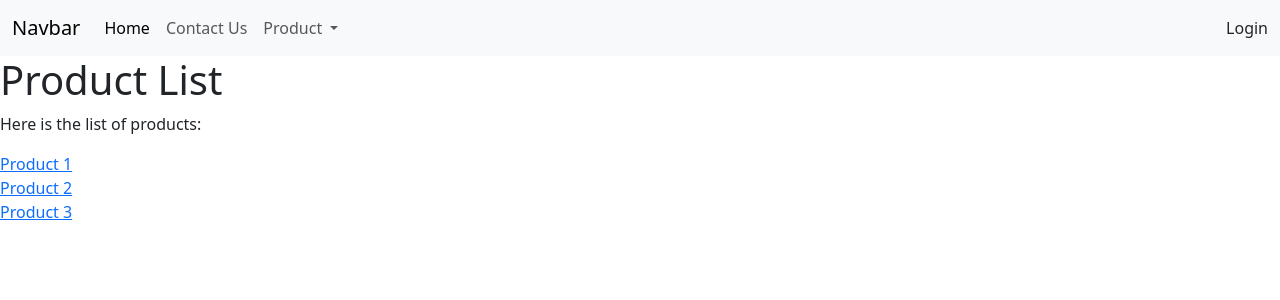
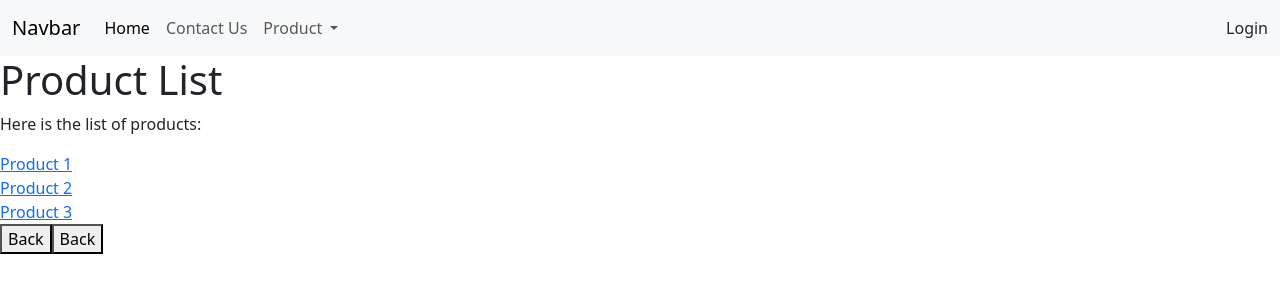
Before and after one commit to JLXP/vue-router-3, a Vue app: page /productList in a window 1280 px wide. Shown: the top 300 px of the page. Built offline with nearby package versions, Linux system fonts and the light colour scheme.

Commit message:
back buttonre

```diff
--- a/src/components/Product/ProductList.vue
+++ b/src/components/Product/ProductList.vue
@@ -11,6 +11,9 @@
         >{{ product.name }}</router-link
       >
     </div>
+
+    <button @click="$router.go(-1)">Back</button>
+    <button @click="$router.go(+1)">Back</button>
   </div>
 </template>
 
```
